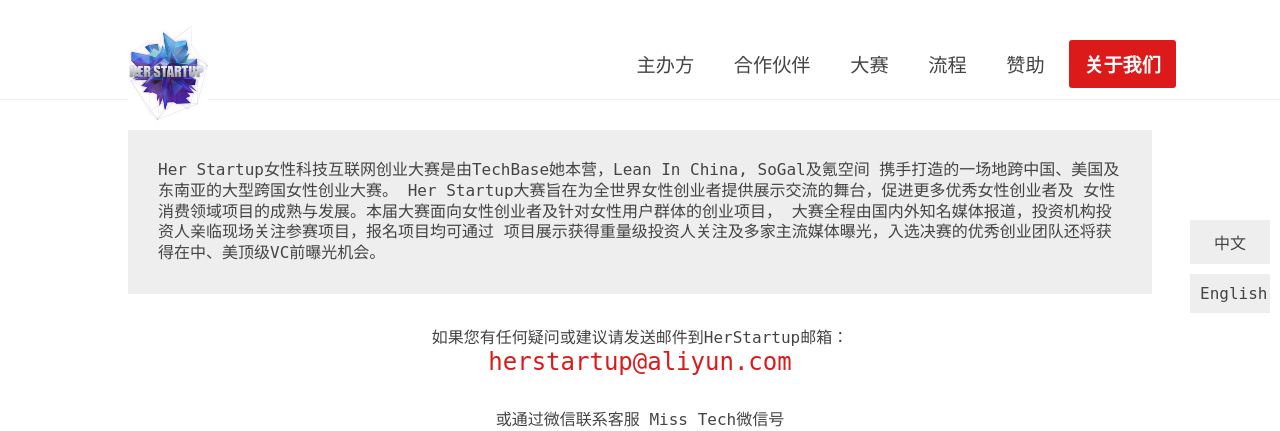
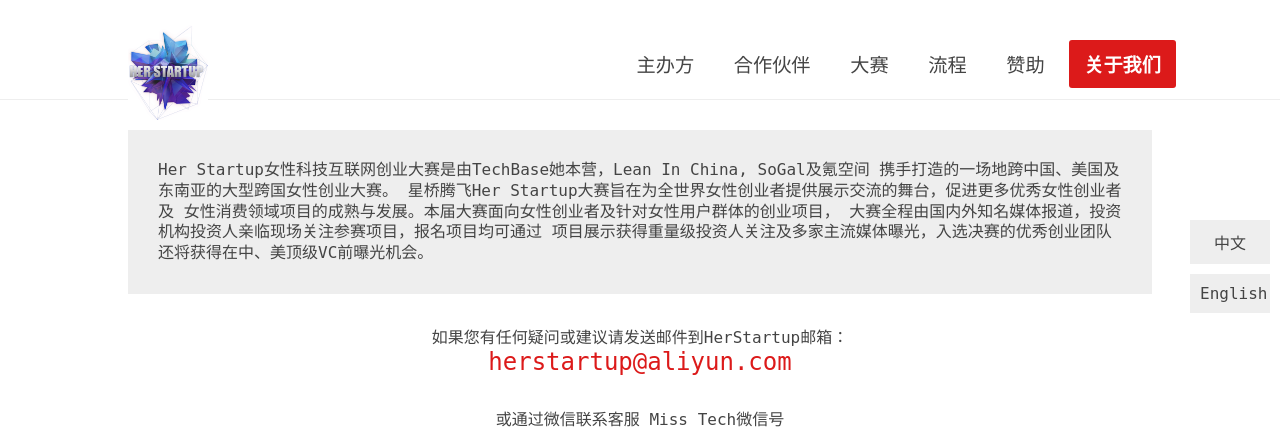
Before and after one commit to Vanzct/HerStartup, a Flask app: page /us in a window 1280 px wide. Shown: the top 431 px of the page. Run offline with Flask 2, Linux system fonts and the light colour scheme; parts of the project's set-up code (start-up, migrations or seed data) failed here and were passed over; some libraries are stand-ins or nearby versions.

Commit message:
modify some thing

```diff
--- a/app/templates/us.html
+++ b/app/templates/us.html
@@ -31,7 +31,7 @@
     <div class="content" id="page_us">
         <p class="us_desc">Her Startup女性科技互联网创业大赛是由TechBase她本营，Lean In China, SoGal及氪空间
             携手打造的一场地跨中国、美国及东南亚的大型跨国女性创业大赛。
-            Her Startup大赛旨在为全世界女性创业者提供展示交流的舞台，促进更多优秀女性创业者及
+            星桥腾飞Her Startup大赛旨在为全世界女性创业者提供展示交流的舞台，促进更多优秀女性创业者及
             女性消费领域项目的成熟与发展。本届大赛面向女性创业者及针对女性用户群体的创业项目，
             大赛全程由国内外知名媒体报道，投资机构投资人亲临现场关注参赛项目，报名项目均可通过
             项目展示获得重量级投资人关注及多家主流媒体曝光，入选决赛的优秀创业团队还将获得在中、美顶级VC前曝光机会。</p>
--- a/app/zh.py
+++ b/app/zh.py
@@ -19,7 +19,7 @@
         "company_partner_title": U"企业合作伙伴",
         "media_partner_title": U"媒体合作伙伴",
     },
-    "organizer_desc": U"Her Startup女性科技互联网创业大赛是由TechBase她本营，Lean In China, SoGal及氪空间携手打造的一场地跨中国"
+    "organizer_desc": U"星桥腾飞Her Startup女性科技互联网创业大赛是由TechBase她本营，Lean In China, SoGal及氪空间携手打造的一场地跨中国"
                       U"、美国及东南亚的大型跨国女性创业大赛。Her Startup大赛旨在为全世界女性创业者提供展示交流的舞台，"
                       U"促进更多优秀女性创业者及女性消费领域项目的成熟与发展。",
     "organizer_list": [
```
Also changed, not shown: app/static/img/media_partner.jpg, app/static/img/schedule/guigu.jpg, app/static/img/strategic_partner.jpg.
